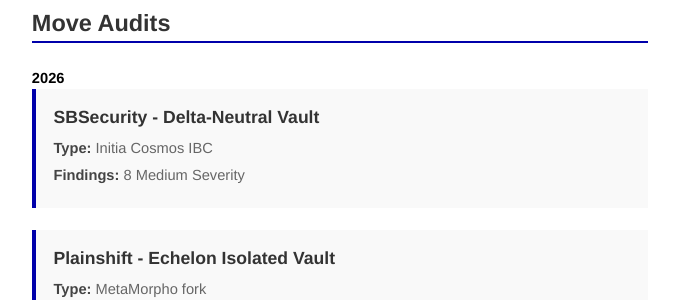
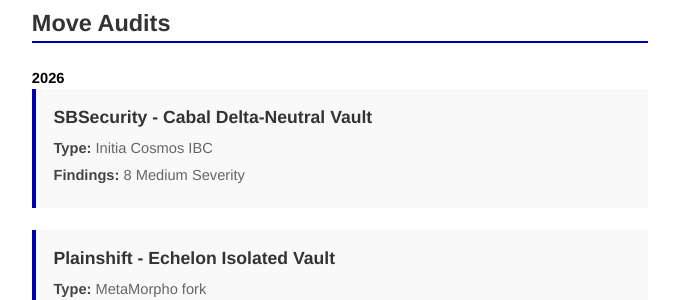
Before and after one commit to ret2basic/ret2basic.github.io, a Jekyll site: the page built from audits.html, in a window 1280 px wide and 900 px high, scrolled down 3225 px. Shown: the part 153-453 px from the top of the window, without its empty margins (300-979 px from the left). Built offline with Jekyll 4.4.1, drawn with Linux system fonts in a browser that asks for light colours.

Commit message:
fix typo

```diff
--- a/audits.html
+++ b/audits.html
@@ -193,7 +193,7 @@
     <h3>2026</h3>
 
     <div class="audit-item">
-      <h3>SBSecurity - Delta-Neutral Vault</h3>
+      <h3>SBSecurity - Cabal Delta-Neutral Vault</h3>
       <div class="audit-details">
         <p><strong>Type:</strong> Initia Cosmos IBC</p>
         <p><strong>Findings:</strong> 8 Medium Severity</p>
```
